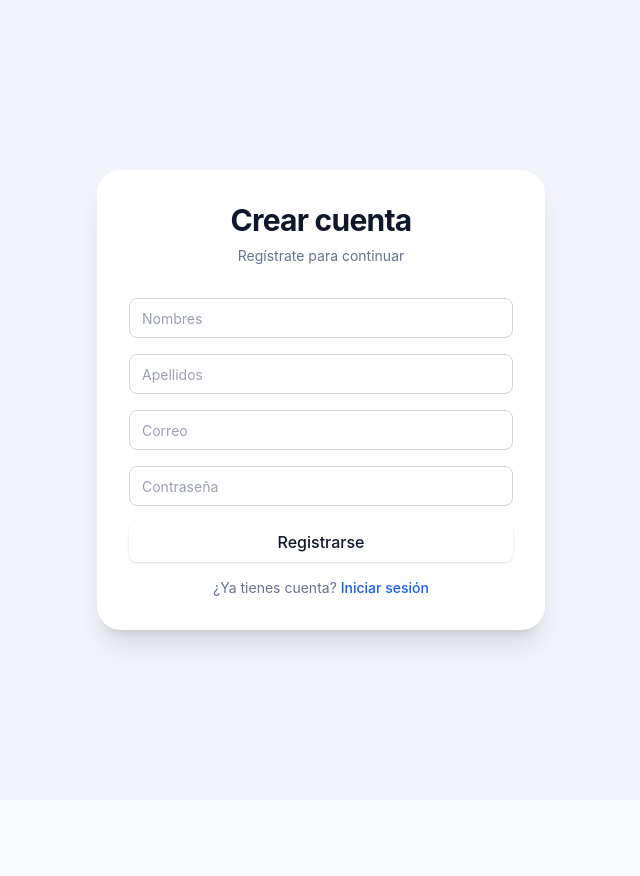
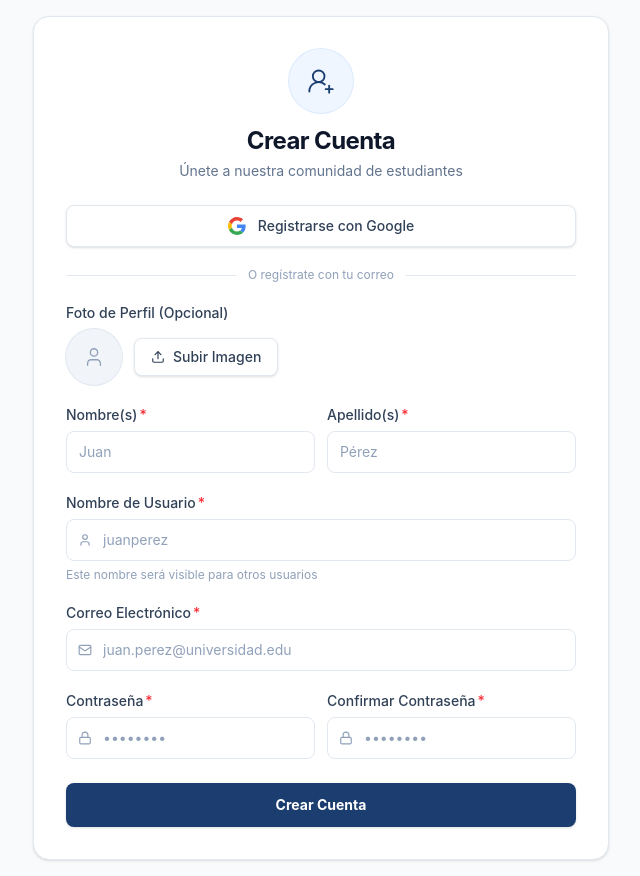
Before and after one commit to tormenask/miniProyecto2, a React (Vite) app in the folder virtual-classroom/: page /register in a window 1280 px wide. Shown: the whole page, without its empty margins (319-959 px from the left). Before the commit the page ends 800 px from the top, so only its background shows below. Built offline with nearby package versions, Linux system fonts and the light colour scheme; no server answers.

Commit message:
feat(auth): enhance registration flow with improved RegisterForm and AuthHeader components

```diff
--- a/virtual-classroom/src/modules/auth/components/AuthHeader.tsx
+++ b/virtual-classroom/src/modules/auth/components/AuthHeader.tsx
@@ -1,21 +1,22 @@
+import { UserRoundPlus } from "lucide-react";
+
 interface Props {
   title: string;
   subtitle: string;
 }
 
-export const AuthHeader = ({
-  title,
-  subtitle,
-}: Props) => {
+export const AuthHeader = ({ title, subtitle }: Props) => {
   return (
-    <div className="mb-8 text-center">
-      <h1 className="text-3xl font-bold tracking-tight text-slate-900">
-        {title}
-      </h1>
-
-      <p className="mt-2 text-sm text-slate-500">
-        {subtitle}
-      </p>
+    <div className="mb-6 flex flex-col items-center text-center gap-3">
+      <div className="flex h-16 w-16 items-center justify-center rounded-full bg-blue-50 ring-1 ring-blue-100">
+        <UserRoundPlus size={28} strokeWidth={1.6} className="text-[#1B3D6F]" />
+      </div>
+      <div>
+        <h1 className="text-2xl font-bold tracking-tight text-slate-900">
+          {title}
+        </h1>
+        <p className="mt-1 text-sm text-slate-500">{subtitle}</p>
+      </div>
     </div>
   );
 };
--- a/virtual-classroom/src/modules/auth/components/AuthLayout.tsx
+++ b/virtual-classroom/src/modules/auth/components/AuthLayout.tsx
@@ -1,11 +1,13 @@
-import type { PropsWithChildren } from "react";
+import type { ReactNode } from "react";
 
-export const AuthLayout = ({
-  children,
-}: PropsWithChildren) => {
+interface Props {
+  children: ReactNode;
+}
+
+export const AuthLayout = ({ children }: Props) => {
   return (
-    <div className="flex min-h-screen items-center justify-center bg-slate-100 px-4">
-      <div className="w-full max-w-md rounded-3xl bg-white p-8 shadow-xl">
+    <div className="min-h-screen bg-slate-50 flex items-center justify-center p-4">
+      <div className="w-full max-w-xl bg-white rounded-2xl shadow-sm border border-slate-200 p-8">
         {children}
       </div>
     </div>
--- a/virtual-classroom/src/modules/auth/components/RegisterForm.tsx
+++ b/virtual-classroom/src/modules/auth/components/RegisterForm.tsx
@@ -1,72 +1,201 @@
-import { Link } from "react-router-dom";
+import { useState, useRef, type ChangeEvent } from "react";
+import { User, Mail, Lock, Upload } from "lucide-react";
 
-import { Input } from "@/shared/ui/Input";
-import { Button } from "@/shared/ui/Button";
+/* ── Google icon (SVG) ───────────────────────────────────────────────── */
+const GoogleIcon = () => (
+  <svg width="18" height="18" viewBox="0 0 48 48" aria-hidden="true">
+    <path fill="#EA4335" d="M24 9.5c3.54 0 6.71 1.22 9.21 3.6l6.85-6.85C35.9 2.38 30.47 0 24 0 14.62 0 6.51 5.38 2.56 13.22l7.98 6.19C12.43 13.72 17.74 9.5 24 9.5z" />
+    <path fill="#4285F4" d="M46.98 24.55c0-1.57-.15-3.09-.38-4.55H24v9.02h12.94c-.58 2.96-2.26 5.48-4.78 7.18l7.73 6c4.51-4.18 7.09-10.36 7.09-17.65z" />
+    <path fill="#FBBC05" d="M10.53 28.59c-.48-1.45-.76-2.99-.76-4.59s.27-3.14.76-4.59l-7.98-6.19C.92 16.46 0 20.12 0 24c0 3.88.92 7.54 2.56 10.78l7.97-6.19z" />
+    <path fill="#34A853" d="M24 48c6.48 0 11.93-2.13 15.89-5.81l-7.73-6c-2.18 1.48-4.97 2.31-8.16 2.31-6.26 0-11.57-4.22-13.47-9.91l-7.98 6.19C6.51 42.62 14.62 48 24 48z" />
+  </svg>
+);
 
-import { useRegister } from "../hooks/useRegister";
+/* ── Field helpers ───────────────────────────────────────────────────── */
+const Label = ({ text, required }: { text: string; required?: boolean }) => (
+  <label className="mb-1.5 block text-sm font-medium text-slate-700">
+    {text}
+    {required && <span className="ml-0.5 text-red-500">*</span>}
+  </label>
+);
 
+const inputBase =
+  "w-full rounded-lg border border-slate-200 bg-white px-3 py-2.5 text-sm text-slate-900 placeholder:text-slate-400 outline-none transition focus:border-[#1B3D6F] focus:ring-2 focus:ring-[#1B3D6F]/10";
+
+const inputWithIcon =
+  "w-full rounded-lg border border-slate-200 bg-white pl-9 pr-3 py-2.5 text-sm text-slate-900 placeholder:text-slate-400 outline-none transition focus:border-[#1B3D6F] focus:ring-2 focus:ring-[#1B3D6F]/10";
+
+/* ── Component ───────────────────────────────────────────────────────── */
 export const RegisterForm = () => {
-  const {
-    form,
-    loading,
-    handleChange,
-    handleSubmit,
-  } = useRegister();
+  const fileRef = useRef<HTMLInputElement>(null);
+  const [preview, setPreview] = useState<string | null>(null);
+  const [form, setForm] = useState({
+    names: "",
+    lastNames: "",
+    username: "",
+    email: "",
+    password: "",
+    confirmPassword: "",
+  });
+
+  const handleChange = (e: ChangeEvent<HTMLInputElement>) =>
+    setForm((prev) => ({ ...prev, [e.target.name]: e.target.value }));
+
+  const handleFile = (e: ChangeEvent<HTMLInputElement>) => {
+    const file = e.target.files?.[0];
+    if (file) setPreview(URL.createObjectURL(file));
+  };
+
+  const handleSubmit = () => {
+    // Hook up to your auth service here
+    console.log("Register payload:", form);
+  };
 
   return (
-    <form
-      onSubmit={handleSubmit}
-      className="space-y-4"
+    <div className="flex flex-col gap-5">
+      {/* Google */}
+      <button
+        type="button"
+        className="flex w-full items-center justify-center gap-3 rounded-lg border border-slate-200 bg-white py-2.5 text-sm font-medium text-slate-700 shadow-sm transition hover:bg-slate-50 active:scale-[0.99]"
       >
-      <Input
+        <GoogleIcon />
+        Registrarse con Google
+      </button>
+
+      {/* Divider */}
+      <div className="flex items-center gap-3">
+        <div className="h-px flex-1 bg-slate-200" />
+        <span className="text-xs text-slate-400">O regístrate con tu correo</span>
+        <div className="h-px flex-1 bg-slate-200" />
+      </div>
+
+      {/* Avatar */}
+      <div>
+        <Label text="Foto de Perfil (Opcional)" />
+        <div className="flex items-center gap-3">
+          <div className="flex h-14 w-14 shrink-0 items-center justify-center overflow-hidden rounded-full bg-slate-100 ring-1 ring-slate-200">
+            {preview ? (
+              <img src={preview} alt="Avatar" className="h-full w-full object-cover" />
+            ) : (
+              <User size={22} strokeWidth={1.5} className="text-slate-400" />
+            )}
+          </div>
+          <button
+            type="button"
+            onClick={() => fileRef.current?.click()}
+            className="flex items-center gap-2 rounded-lg border border-slate-200 bg-white px-4 py-2 text-sm font-medium text-slate-700 shadow-sm transition hover:bg-slate-50 active:scale-[0.98]"
+          >
+            <Upload size={14} />
+            Subir Imagen
+          </button>
+          <input
+            ref={fileRef}
+            type="file"
+            accept="image/*"
+            className="hidden"
+            onChange={handleFile}
+          />
+        </div>
+      </div>
+
+      {/* Names row */}
+      <div className="grid grid-cols-2 gap-3">
+        <div>
+          <Label text="Nombre(s)" required />
+          <input
             name="names"
-        placeholder="Nombres"
             value={form.names}
             onChange={handleChange}
+            placeholder="Juan"
+            className={inputBase}
           />
-
-      <Input
+        </div>
+        <div>
+          <Label text="Apellido(s)" required />
+          <input
             name="lastNames"
-        placeholder="Apellidos"
             value={form.lastNames}
             onChange={handleChange}
+            placeholder="Pérez"
+            className={inputBase}
           />
+        </div>
+      </div>
 
-      <Input
+      {/* Username */}
+      <div>
+        <Label text="Nombre de Usuario" required />
+        <div className="relative">
+          <User size={14} className="pointer-events-none absolute left-3 top-1/2 -translate-y-1/2 text-slate-400" />
+          <input
+            name="username"
+            value={form.username}
+            onChange={handleChange}
+            placeholder="juanperez"
+            className={inputWithIcon}
+          />
+        </div>
+        <p className="mt-1.5 text-xs text-slate-400">
+          Este nombre será visible para otros usuarios
+        </p>
+      </div>
+
+      {/* Email */}
+      <div>
+        <Label text="Correo Electrónico" required />
+        <div className="relative">
+          <Mail size={14} className="pointer-events-none absolute left-3 top-1/2 -translate-y-1/2 text-slate-400" />
+          <input
             name="email"
             type="email"
-        placeholder="Correo"
             value={form.email}
             onChange={handleChange}
+            placeholder="juan.perez@universidad.edu"
+            className={inputWithIcon}
           />
+        </div>
+      </div>
 
-      <Input
+      {/* Passwords row */}
+      <div className="grid grid-cols-2 gap-3">
+        <div>
+          <Label text="Contraseña" required />
+          <div className="relative">
+            <Lock size={14} className="pointer-events-none absolute left-3 top-1/2 -translate-y-1/2 text-slate-400" />
+            <input
               name="password"
               type="password"
-        placeholder="Contraseña"
               value={form.password}
               onChange={handleChange}
+              placeholder="••••••••"
+              className={inputWithIcon}
             />
+          </div>
+        </div>
+        <div>
+          <Label text="Confirmar Contraseña" required />
+          <div className="relative">
+            <Lock size={14} className="pointer-events-none absolute left-3 top-1/2 -translate-y-1/2 text-slate-400" />
+            <input
+              name="confirmPassword"
+              type="password"
+              value={form.confirmPassword}
+              onChange={handleChange}
+              placeholder="••••••••"
+              className={inputWithIcon}
+            />
+          </div>
+        </div>
+      </div>
 
-      <Button
-        type="submit"
-        disabled={loading}
-        className="w-full"
+      {/* Submit */}
+      <button
+        type="button"
+        onClick={handleSubmit}
+        className="mt-1 w-full rounded-lg bg-[#1B3D6F] py-3 text-sm font-bold text-white shadow-sm transition hover:bg-[#163261] active:scale-[0.99]"
       >
-        {loading
-          ? "Creando cuenta..."
-          : "Registrarse"}
-      </Button>
-
-      <p className="text-center text-sm text-slate-500">
-        ¿Ya tienes cuenta?{" "}
-        <Link
-          to="/login"
-          className="font-medium text-blue-600"
-        >
-          Iniciar sesión
-        </Link>
-      </p>
-    </form>
+        Crear Cuenta
+      </button>
+    </div>
   );
 };
--- a/virtual-classroom/src/modules/auth/hooks/useRegister.ts
+++ b/virtual-classroom/src/modules/auth/hooks/useRegister.ts
@@ -18,6 +18,9 @@ export const useRegister = () => {
     lastNames: "",
     email: "",
     password: "",
+    username: "",
+    confirmPassword: "",
+    avatar: "",
   });
 
   const handleChange = (
--- a/virtual-classroom/src/modules/auth/pages/Register.tsx
+++ b/virtual-classroom/src/modules/auth/pages/Register.tsx
@@ -6,10 +6,9 @@ export const Register = () => {
   return (
     <AuthLayout>
       <AuthHeader
-        title="Crear cuenta"
-        subtitle="Regístrate para continuar"
+        title="Crear Cuenta"
+        subtitle="Únete a nuestra comunidad de estudiantes"
       />
-
       <RegisterForm />
     </AuthLayout>
   );
```
Lines whose indentation alone changed are shown as unchanged.
